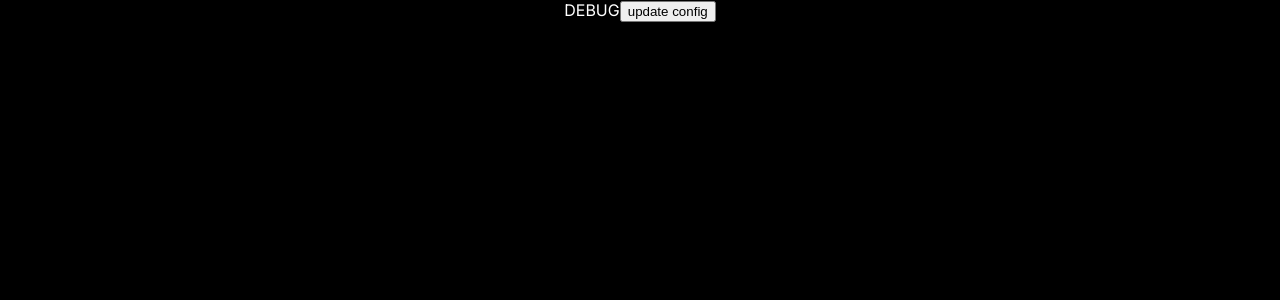
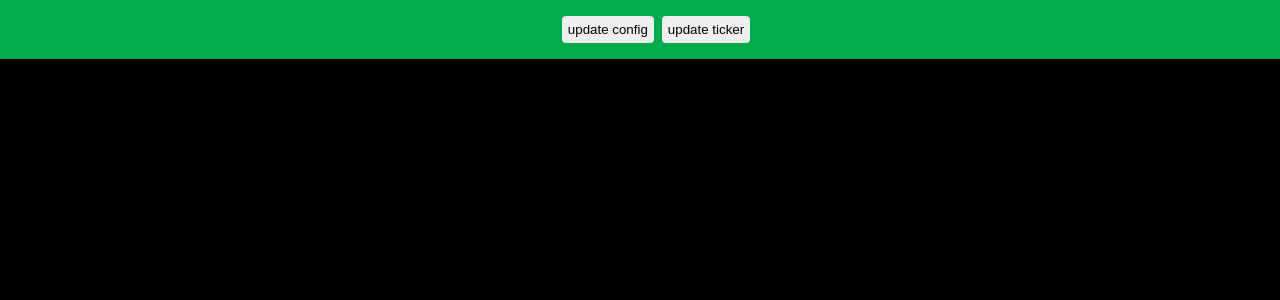
Before and after one commit to SikoSoft/coin-command-center, a React (Create React App) app: page / in a window 1280 px wide. Shown: the top 300 px of the page. Built offline with nearby package versions, Linux system fonts and the light colour scheme; no server answers.

Commit message:
added coin icons for ticker display

```diff
--- a/src/components/Config/Config.scss
+++ b/src/components/Config/Config.scss
@@ -1,2 +1,3 @@
 .Config {
+  margin: 5rem;
 }
--- a/src/components/Debug/Debug.js
+++ b/src/components/Debug/Debug.js
@@ -3,15 +3,25 @@ import { StoreContext } from "../../store/";
 import './Debug.scss';
 
 function Debug() {
-  const [ dispatch ] = useContext(StoreContext);
+  const [ state, dispatch ] = useContext(StoreContext);
 
+  const updateConfig = () => {
+    dispatch({ type: 'SET_CONFIG_FOR_UPDATE' });
+  };
 
+  const updateTicker = () => {
+    dispatch({ type: 'SET_TICKER_FOR_UPDATE' });
+  };
 
   return (
     <div className="Debug">
       <div className="Debug__panel_container">
-        DEBUG
-        <button onClick={() => { dispatch({ type: 'SET_CONFIG_FOR_UPDATE' }) }}>update config</button>
+        <button className="Debug__button" onClick={updateConfig}>
+          update config
+        </button>
+        <button className="Debug__button" onClick={updateTicker}>
+          update ticker
+        </button>
       </div>
     </div>
   );
--- a/src/components/Debug/Debug.scss
+++ b/src/components/Debug/Debug.scss
@@ -0,0 +1,18 @@
+.Debug {
+  position: fixed;
+  width: 100%;
+  top: 0;
+  left: 0;
+  padding: 1rem;
+  background-color: rgb(0, 170, 77);
+  opacity: 0.3;
+
+  &:hover {
+    opacity: 1;
+  }
+
+  &__button {
+    margin: 0 0.25rem;
+    cursor: pointer;
+  }
+}
--- a/src/components/Ticker/Ticker.js
+++ b/src/components/Ticker/Ticker.js
@@ -54,7 +54,7 @@ function Ticker() {
 
 
   return (
-    <div className="Ticker">
+    <div className="Ticker" style={{backgroundImage: `url('img/${state.config.ticker_primary}.png')`}}>
       <div className="Ticker__price_container">
         <div className={`Ticker__price ${changeClass}`}>
           <span className="Ticker__symbol">{ state.symbol }</span>
--- a/src/components/Ticker/Ticker.scss
+++ b/src/components/Ticker/Ticker.scss
@@ -1,11 +1,27 @@
 .Ticker {
   height: 100%;
+  background-position: center center;
+  background-size: auto 80%;
+  background-repeat: no-repeat;
+  position: relative;
+
+  &::before {
+    content: "";
+    background-color: #000;
+    position: absolute;
+    top: 0;
+    left: 0;
+    width: 100%;
+    height: 100%;
+    opacity: 0.75;
+  }
 
   &__price_container {
     display: flex;
     justify-content: center;
     flex-direction: column;
     height: 100%;
+    position: relative;
   }
 
   &__price {
@@ -31,6 +47,10 @@
 
   &__value {
     display: inline;
+    text-shadow: 3px 3px 0 #000, -1px -1px 0 #000, 1px -1px 0 #000,
+      -1px 1px 0 #000, 1px 1px 0 #000;
+    -webkit-text-stroke-width: 3px;
+    -webkit-text-stroke-color: black;
   }
 }
 
--- a/src/index.scss
+++ b/src/index.scss
@@ -21,3 +21,9 @@ code {
 #root {
   height: 100%;
 }
+
+button {
+  border-color: transparent;
+  padding: 0.25rem;
+  border-radius: 4px;
+}
```
Also changed, not shown: public/img/bitcoin.png (added), public/img/dogecoin.png (added).
